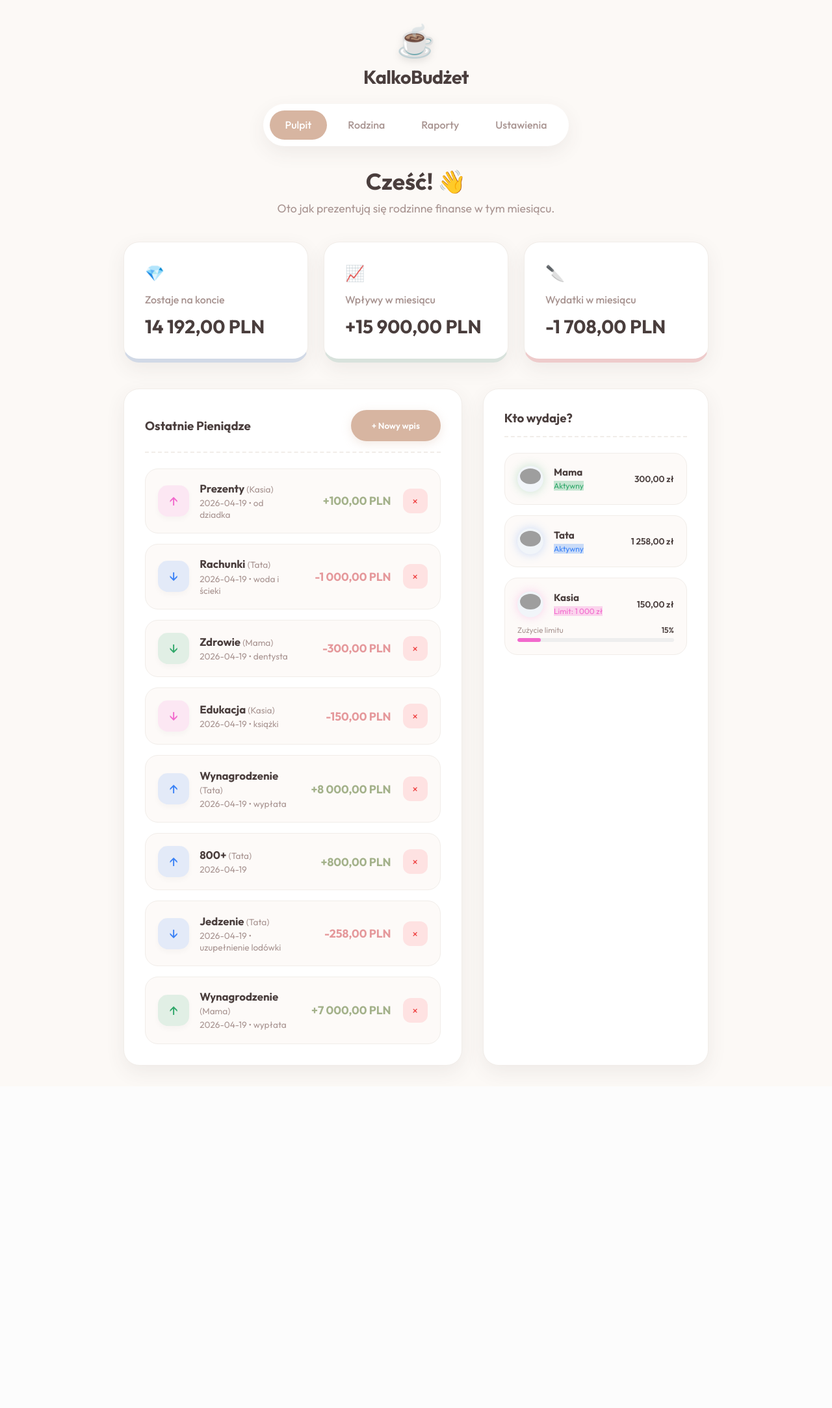
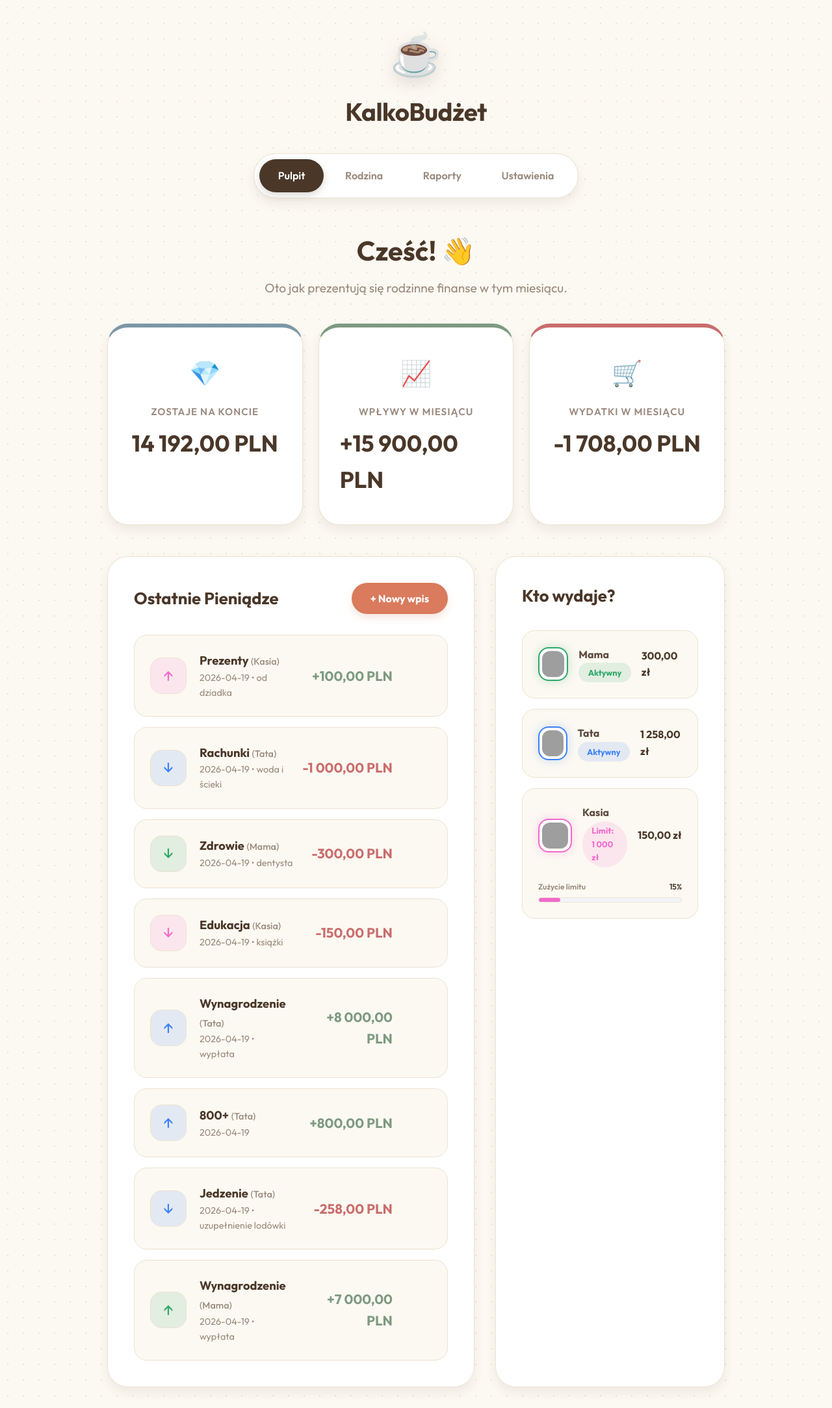
Before and after one commit to emmilcia/kalkulatorbudzetu, a PHP site: page / in a window 1280 px wide. Shown: the whole page at 65% size. Before the commit the page ends 1652 px from the top, so only its background shows below. Run offline with PHP 8.4, Linux system fonts and the light colour scheme; data comes from the database, SQL or seed files in the repository; grey boxes are pictures that could not be loaded.

Commit message:
wstepny koncowy css

```diff
--- a/index.php
+++ b/index.php
@@ -82,19 +82,16 @@ $transactions = $stmt->fetchAll(PDO::FETCH_ASSOC);
                     <div class="card-icon">💎</div>
                     <h3>Zostaje na koncie</h3>
                     <p class="amount"><?= $balance ?> PLN</p>
-                    <div class="card-glow"></div>
                 </div>
                 <div class="card glass-effect gradient-green">
                     <div class="card-icon">📈</div>
                     <h3>Wpływy w miesiącu</h3>
                     <p class="amount">+<?= $income ?> PLN</p>
-                    <div class="card-glow"></div>
                 </div>
                 <div class="card glass-effect gradient-red">
-                    <div class="card-icon">🔪</div>
+                    <div class="card-icon">🛒</div>
                     <h3>Wydatki w miesiącu</h3>
                     <p class="amount">-<?= $expense ?> PLN</p>
-                    <div class="card-glow"></div>
                 </div>
             </div>
 
@@ -149,28 +146,28 @@ $transactions = $stmt->fetchAll(PDO::FETCH_ASSOC);
                             ?>
                             <div class="user-card" style="flex-direction: column; align-items: flex-start; gap: 0.8rem;">
                                 <div style="display: flex; align-items: center; gap: 1rem; width: 100%;">
-                                    <div class="user-avatar" style="border-color: <?= htmlspecialchars($u['color']) ?>; box-shadow: 0 0 15px <?= htmlspecialchars($u['color']) ?>44; background-color: #f1f5f9; width: 40px; height: 40px; flex-shrink: 0;">
+                                     <div class="user-avatar" style="border-color: <?= htmlspecialchars($u['color']) ?>; box-shadow: 0 0 15px <?= htmlspecialchars($u['color']) ?>44;">
                                         <img src="https://robohash.org/<?= urlencode($u['avatar'] ?? 'cat1') ?>.png?set=set4&size=150x150" alt="<?= htmlspecialchars($u['name']) ?>">
                                     </div>
                                     <div class="user-info" style="flex: 1;">
-                                        <h4 style="font-size: 0.95rem;"><?= htmlspecialchars($u['name']) ?></h4>
-                                        <span class="user-badge" style="background-color: <?= htmlspecialchars($u['color']) ?>44; color: <?= htmlspecialchars($u['color']) ?>; font-size: 0.75rem;">
+                                        <h4><?= htmlspecialchars($u['name']) ?></h4>
+                                        <span class="user-badge" style="background-color: <?= htmlspecialchars($u['color']) ?>22; color: <?= htmlspecialchars($u['color']) ?>;">
                                             <?= $showLimit ? 'Limit: '.number_format($userLimit, 0, ',', ' ').' zł' : 'Aktywny' ?>
                                         </span>
                                     </div>
-                                    <div style="font-size: 0.85rem; font-weight: 600;">
+                                    <div style="font-weight: 800; color: var(--primary);">
                                         <?= number_format($userSpent, 2, ',', ' ') ?> zł
                                     </div>
                                 </div>
 
                                 <?php if ($showLimit): ?>
-                                    <div style="width: 100%;">
-                                        <div style="display: flex; justify-content: space-between; font-size: 0.75rem; margin-bottom: 0.3rem; color: var(--text-secondary);">
+                                    <div style="width: 100%; margin-top: 0.5rem;">
+                                        <div style="display: flex; justify-content: space-between; font-size: 0.75rem; margin-bottom: 0.4rem; color: var(--text-muted); font-weight: 600;">
                                             <span>Zużycie limitu</span>
-                                            <span style="font-weight: 600; color: <?= $percent > 90 ? 'var(--red-color)' : 'var(--text-primary)' ?>;"><?= $percent ?>%</span>
+                                            <span style="color: <?= $percent > 90 ? 'var(--error)' : 'var(--primary)' ?>;"><?= $percent ?>%</span>
                                         </div>
-                                        <div style="width: 100%; height: 6px; background: #eee; border-radius: 10px; overflow: hidden;">
-                                            <div style="width: <?= $percent ?>%; height: 100%; background: <?= $percent > 90 ? 'var(--red-color)' : htmlspecialchars($u['color']) ?>; border-radius: 10px; transition: width 0.5s ease;"></div>
+                                        <div style="width: 100%; height: 8px; background: #f1f5f9; border-radius: 10px; overflow: hidden; border: 1px solid var(--border);">
+                                            <div style="width: <?= $percent ?>%; height: 100%; background: <?= $percent > 90 ? 'var(--error)' : htmlspecialchars($u['color']) ?>; border-radius: 10px; transition: width 1s cubic-bezier(0.34, 1.56, 0.64, 1);"></div>
                                         </div>
                                     </div>
                                 <?php endif; ?>
--- a/style.css
+++ b/style.css
@@ -1,17 +1,34 @@
 :root {
-    --bg-color: #fcf9f6;
-    --paper-color: #ffffff;
-    --text-primary: #4a3e3d;
-    --text-secondary: #a89491;
-    --accent-color: #d7b5a1;
-    --accent-hover: #c4a18e;
-    --green-color: #a3b18a;
-    --red-color: #e5989b;
-    --blue-color: #b8c0cc;
-    --border-color: #f1ede9;
-    --nav-bg: #ffffff;
-    --shadow: 0 10px 30px rgba(74, 62, 61, 0.08);
-    --br: 24px;
+    /* Cozy Warm Palette */
+    --primary: #4a3728;
+    --accent: #d97b5c;
+    --accent-hover: #c66a4d;
+
+    --success: #7e9a82;
+    --error: #c96d6d;
+    --warning: #d9a05c;
+    --info: #7b97a6;
+
+    --bg-color: #fcf9f2;
+    --surface: #ffffff;
+    --surface-glass: rgba(255, 255, 255, 0.8);
+
+    --text-main: #5d4a3e;
+    --text-muted: #9a8a7e;
+
+    --border: #ece2d0;
+
+    /* Soft Cozy Effects */
+    --shadow-sm: 0 2px 4px rgba(74, 55, 40, 0.05);
+    --shadow-md: 0 8px 16px rgba(74, 55, 40, 0.08);
+    --shadow-lg: 0 16px 32px rgba(74, 55, 40, 0.12);
+
+    --br-sm: 12px;
+    --br-md: 20px;
+    --br-lg: 32px;
+    --br-full: 9999px;
+
+    --transition: all 0.4s cubic-bezier(0.23, 1, 0.32, 1);
 }
 
 @import url('https://fonts.googleapis.com/css2?family=Outfit:wght@300;400;500;600;700&display=swap');
@@ -25,21 +42,40 @@
 
 body {
     background-color: var(--bg-color);
-    background-image: radial-gradient(#d7ccc8 0.5px, transparent 0.5px);
-    background-size: 20px 20px;
-    color: var(--text-primary);
+    background-image:
+        radial-gradient(#ece2d0 1px, transparent 1px);
+    background-size: 24px 24px;
+    color: var(--text-main);
     min-height: 100vh;
     padding: 2rem 1rem;
     display: flex;
     justify-content: center;
+    line-height: 1.6;
 }
 
 .app-wrapper {
     width: 100%;
-    max-width: 900px;
+    max-width: 950px;
     display: flex;
     flex-direction: column;
-    gap: 2rem;
+    gap: 3rem;
+    animation: softFade 1s ease-out;
+}
+
+@keyframes softFade {
+    from { opacity: 0; transform: translateY(15px); }
+    to { opacity: 1; transform: translateY(0); }
+}
+
+/* Modal Fix & Utility */
+.hidden { display: none !important; }
+
+/* Glassmorphism Utility */
+.glass-effect {
+    background: var(--surface-glass);
+    backdrop-filter: blur(10px);
+    -webkit-backdrop-filter: blur(10px);
+    border: 2px solid var(--surface);
 }
 
 /* Header & Nav */
@@ -47,8 +83,7 @@ body {
     display: flex;
     flex-direction: column;
     align-items: center;
-    gap: 1.5rem;
-    text-align: center;
+    gap: 2rem;
 }
 
 .logo {
@@ -59,43 +94,46 @@ body {
 }
 
 .logo-icon {
-    font-size: 3rem;
-    filter: drop-shadow(0 4px 6px rgba(0,0,0,0.1));
+    font-size: 4rem;
+    filter: drop-shadow(0 8px 12px rgba(74, 55, 40, 0.15));
 }
 
 .logo h1 {
-    font-size: 1.8rem;
-    font-weight: 700;
+    font-size: 2.4rem;
+    font-weight: 800;
+    color: var(--primary);
     letter-spacing: -0.5px;
 }
 
 .top-nav {
-    background: var(--nav-bg);
-    padding: 0.6rem;
-    border-radius: 50px;
-    box-shadow: var(--shadow);
+    background: var(--surface);
+    padding: 0.5rem;
+    border-radius: var(--br-full);
+    box-shadow: var(--shadow-md);
     display: flex;
-    gap: 0.5rem;
+    gap: 0.25rem;
+    border: 1px solid var(--border);
 }
 
 .top-nav a {
     text-decoration: none;
-    color: var(--text-secondary);
-    padding: 0.8rem 1.5rem;
-    border-radius: 50px;
-    font-weight: 500;
-    transition: all 0.3s ease;
+    color: var(--text-muted);
+    padding: 0.8rem 1.8rem;
+    border-radius: var(--br-full);
+    font-weight: 600;
+    font-size: 1rem;
+    transition: var(--transition);
 }
 
 .top-nav a:hover {
-    color: var(--text-primary);
-    background: #fdfaf8;
+    color: var(--primary);
+    background: var(--bg-color);
 }
 
-.top-nav li.active a,
 .top-nav a.active {
-    background: var(--accent-color);
-    color: white;
+    background: var(--primary);
+    color: #fff;
+    box-shadow: 0 4px 12px rgba(74, 55, 40, 0.2);
 }
 
 /* Main content */
@@ -109,22 +147,23 @@ body {
 }
 
 .greeting {
-    font-size: 2.2rem;
-    font-weight: 700;
+    font-size: 2.6rem;
+    font-weight: 800;
+    color: var(--primary);
     margin-bottom: 0.5rem;
 }
 
 .subtitle {
-    font-size: 1.1rem;
-    color: var(--text-secondary);
+    font-size: 1.2rem;
+    color: var(--text-muted);
 }
 
-/* Cards */
+/* Dashboard Cards */
 .dashboard-cards {
     display: grid;
     grid-template-columns: repeat(3, 1fr);
     gap: 1.5rem;
-    margin-bottom: 2.5rem;
+    margin-bottom: 3rem;
 }
 
 @media (max-width: 768px) {
@@ -132,42 +171,53 @@ body {
 }
 
 .card {
-    background: var(--paper-color);
-    padding: 2rem;
-    border-radius: var(--br);
-    box-shadow: var(--shadow);
+    padding: 2.5rem 2rem;
+    border-radius: var(--br-lg);
     position: relative;
     overflow: hidden;
-    transition: transform 0.3s ease;
-    border: 1px solid var(--border-color);
+    transition: var(--transition);
+    display: flex;
+    flex-direction: column;
+    align-items: center;
+    gap: 0.5rem;
+    background: var(--surface);
+    border: 1px solid var(--border);
+    box-shadow: var(--shadow-md);
 }
 
 .card:hover {
-    transform: translateY(-5px);
+    transform: translateY(-8px);
+    box-shadow: var(--shadow-lg);
 }
 
 .card h3 {
-    font-size: 1rem;
-    font-weight: 500;
-    color: var(--text-secondary);
-    margin-bottom: 0.8rem;
+    font-size: 0.95rem;
+    font-weight: 600;
+    color: var(--text-muted);
+    text-transform: uppercase;
+    letter-spacing: 1px;
 }
 
 .card .amount {
-    font-size: 1.8rem;
-    font-weight: 700;
+    font-size: 2.2rem;
+    font-weight: 800;
+    color: var(--primary);
 }
 
 .card-icon {
-    font-size: 1.5rem;
-    margin-bottom: 1rem;
-    display: inline-block;
+    font-size: 2.4rem;
+    margin-bottom: 0.5rem;
+    opacity: 0.9;
 }
+
+.card.gradient-blue { border-top: 6px solid var(--info); }
+.card.gradient-green { border-top: 6px solid var(--success); }
+.card.gradient-red { border-top: 6px solid var(--error); }
 
 /* Content blocks */
 .content-grid {
     display: grid;
-    grid-template-columns: 1.5fr 1fr;
+    grid-template-columns: 1.6fr 1fr;
     gap: 2rem;
 }
 
@@ -176,41 +226,50 @@ body {
 }
 
 .section-box {
-    background: var(--paper-color);
-    padding: 2rem;
-    border-radius: var(--br);
-    box-shadow: var(--shadow);
-    border: 1px solid var(--border-color);
+    padding: 2.5rem;
+    border-radius: var(--br-lg);
+    background: var(--surface);
+    border: 1px solid var(--border);
+    box-shadow: var(--shadow-md);
 }
 
 .section-header {
-    margin-bottom: 1.5rem;
-    padding-bottom: 1rem;
-    border-bottom: 2px dashed var(--border-color);
+    margin-bottom: 2rem;
     display: flex;
     justify-content: space-between;
     align-items: center;
 }
 
+.section-header h3 {
+    font-size: 1.6rem;
+    font-weight: 700;
+    color: var(--primary);
+}
+
 /* Buttons */
 .btn-primary {
-    background: var(--accent-color);
+    background: var(--accent);
     color: white;
     border: none;
-    padding: 1rem 2rem;
-    border-radius: 50px;
-    font-weight: 600;
+    padding: 0.9rem 1.8rem;
+    border-radius: var(--br-full);
+    font-weight: 700;
+    font-size: 1rem;
     cursor: pointer;
-    transition: all 0.3s ease;
-    box-shadow: 0 4px 15px rgba(215, 181, 161, 0.3);
+    transition: var(--transition);
+    box-shadow: 0 6px 12px rgba(217, 123, 92, 0.2);
+    display: inline-flex;
+    align-items: center;
+    gap: 0.6rem;
 }
 
 .btn-primary:hover {
     background: var(--accent-hover);
-    transform: scale(1.02);
+    transform: scale(1.03);
+    box-shadow: 0 8px 16px rgba(217, 123, 92, 0.3);
 }
 
-.btn-primary.full-width { width: 100%; margin-top: 1rem; }
+.btn-primary.full-width { width: 100%; justify-content: center; padding: 1.2rem; }
 
 /* Lists */
 .transaction-list, .users-list {
@@ -222,132 +281,174 @@ body {
 .transaction-item, .user-card {
     display: flex;
     align-items: center;
-    gap: 1rem;
-    padding: 1.2rem;
-    background: #fdfaf8;
-    border-radius: 20px;
-    border: 1px solid var(--border-color);
+    gap: 1.25rem;
+    padding: 1.5rem;
+    background: var(--bg-color);
+    border-radius: var(--br-md);
+    border: 1px solid var(--border);
+    transition: var(--transition);
+}
+
+.transaction-item:hover, .user-card:hover {
+    background: var(--surface);
+    border-color: var(--accent);
+    box-shadow: var(--shadow-sm);
 }
 
 .t-icon {
-    width: 48px;
-    height: 48px;
-    border-radius: 15px;
+    width: 56px;
+    height: 56px;
+    border-radius: 18px;
     display: flex;
     align-items: center;
     justify-content: center;
-    font-size: 1.4rem;
-    background: white;
-    box-shadow: 0 4px 10px rgba(0,0,0,0.03);
+    font-size: 1.6rem;
+    background: var(--surface);
+    border: 1px solid var(--border);
     flex-shrink: 0;
 }
 
-.t-details {
-    flex: 1;
+.t-details { flex: 1; }
+.t-details h4 { font-size: 1.15rem; font-weight: 700; color: var(--primary); }
+.t-user { color: var(--text-muted); font-weight: 500; font-size: 0.9rem; }
+.t-details p { font-size: 0.9rem; color: var(--text-muted); }
+
+.t-amount {
+    font-weight: 800;
+    font-size: 1.3rem;
+    text-align: right;
 }
 
-.t-details h4 {
-    font-size: 1.05rem;
-    margin-bottom: 0.2rem;
+.t-amount.income { color: var(--success); }
+.t-amount.expense { color: var(--error); }
+
+.delete-form { opacity: 0; transition: var(--transition); }
+.transaction-item:hover .delete-form { opacity: 1; }
+
+/* User specific */
+.user-avatar {
+    width: 52px;
+    height: 52px;
+    border-radius: 16px;
+    overflow: hidden;
+    padding: 4px;
+    border: 2px solid transparent;
+    background: var(--surface);
+}
+.user-avatar img { width: 100%; height: 100%; border-radius: 12px; }
+
+.user-badge {
+    padding: 0.3rem 0.9rem;
+    border-radius: var(--br-full);
+    font-weight: 700;
+    font-size: 0.8rem;
+    display: inline-block;
 }
 
-.t-user {
-    color: var(--text-secondary);
-    font-weight: 400;
-    font-size: 0.85rem;
+/* Forms */
+.form-group { margin-bottom: 1.5rem; }
+.form-group label { display: block; margin-bottom: 0.7rem; font-weight: 700; color: var(--primary); }
+
+input, select {
+    width: 100%;
+    padding: 1.1rem;
+    border-radius: 16px;
+    border: 2px solid var(--border);
+    background: var(--bg-color);
+    font-size: 1rem;
+    font-weight: 500;
+    color: var(--primary);
+    transition: var(--transition);
 }
 
-.t-details p {
-    font-size: 0.85rem;
-    color: var(--text-secondary);
-}
-
-.t-amount {
-    font-weight: 700;
-    font-size: 1.1rem;
-    text-align: right;
-    min-width: 140px;
-    white-space: nowrap;
-}
-
-.delete-form {
-    display: flex;
-    justify-content: flex-end;
-    width: 40px;
-}
-
-.user-avatar {
-    width: 50px;
-    height: 50px;
-    border-radius: 50%;
-    overflow: hidden;
-    background: white;
-    padding: 4px;
-}
-
-.user-avatar img { width: 100%; border-radius: 50%; }
-
-/* Form Elements */
-.form-group { margin-bottom: 1.5rem; }
-.form-group label { display: block; margin-bottom: 0.5rem; font-weight: 600; color: var(--text-primary); }
-input, select {
-    width: 100%;
-    padding: 1rem;
-    border-radius: 15px;
-    border: 2px solid var(--border-color);
-    background: #fdfaf8;
-    font-size: 1rem;
-    transition: all 0.3s ease;
-}
 input:focus, select:focus {
     outline: none;
-    border-color: var(--accent-color);
+    border-color: var(--accent);
     background: white;
+    box-shadow: 0 0 0 5px rgba(217, 123, 92, 0.1);
 }
 
 /* Modals */
 .modal-overlay {
     position: fixed;
     top: 0; left: 0; width: 100%; height: 100%;
-    background: rgba(74, 62, 61, 0.4);
-    backdrop-filter: blur(8px);
+    background: rgba(74, 55, 40, 0.4);
+    backdrop-filter: blur(6px);
     display: flex;
     justify-content: center;
     align-items: center;
     z-index: 1000;
-    padding: 1rem;
-}
-.modal-overlay.hidden { display: none; }
-.modal {
-    background: white;
-    width: 100%;
-    max-width: 500px;
-    padding: 2.5rem;
-    border-radius: var(--br);
-    box-shadow: 0 25px 50px -12px rgba(0,0,0,0.25);
+    padding: 1.5rem;
+    opacity: 0;
+    transition: opacity 0.4s ease;
+    pointer-events: none; /* Block clicks only when visible */
 }
 
-/* UI Colors */
-.t-amount.income { color: var(--green-color); }
-.t-amount.expense { color: var(--red-color); }
-.gradient-blue { border-bottom: 6px solid #d1d9e6; }
-.gradient-green { border-bottom: 6px solid #d8e2dc; }
-.gradient-red { border-bottom: 6px solid #eecbcb; }
+.modal-overlay:not(.hidden) {
+    opacity: 1;
+    pointer-events: auto;
+}
 
-.btn-delete, .btn-edit {
-    width: 38px;
-    height: 38px;
+.modal {
+    background: var(--bg-color);
+    width: 100%;
+    max-width: 550px;
+    padding: 3.5rem;
+    border-radius: var(--br-lg);
+    box-shadow: var(--shadow-lg);
+    transform: translateY(30px);
+    transition: transform 0.5s cubic-bezier(0.175, 0.885, 0.32, 1.275);
+}
+
+.modal-overlay:not(.hidden) .modal {
+    transform: translateY(0);
+}
+
+.modal-header h3 { font-size: 2rem; font-weight: 800; color: var(--primary); }
+.close-btn { font-size: 2.4rem; cursor: pointer; border: none; background: none; color: var(--text-muted); transition: var(--transition); }
+.close-btn:hover { color: var(--error); transform: rotate(90deg); }
+
+.btn-delete {
+    background: #fff;
+    color: var(--error);
+    border: 1px solid var(--border);
+    width: 40px;
+    height: 40px;
     border-radius: 12px;
-    border: none;
     cursor: pointer;
-    font-size: 1rem;
+    font-size: 1.2rem;
     display: flex;
     align-items: center;
     justify-content: center;
-    transition: all 0.2s;
+    transition: var(--transition);
 }
 
-.btn-delete { background: #fee2e2; color: #ef4444; }
-.btn-edit { background: #e0f2fe; color: #0284c7; }
+.btn-delete:hover { background: var(--error); color: white; border-color: var(--error); }
 
-.empty-state { padding: 3rem; text-align: center; }
+.empty-state { padding: 5rem 2rem; text-align: center; }
+.empty-state span { font-size: 5rem; display: block; margin-bottom: 1rem; opacity: 0.3; }
+
+.form-row { display: grid; grid-template-columns: 1fr 1fr; gap: 1.5rem; }
+
+/* Type Toggle Cozy */
+.type-toggle {
+    display: grid;
+    grid-template-columns: 1fr 1fr;
+    gap: 0.75rem;
+    background: var(--border);
+    padding: 0.4rem;
+    border-radius: 18px;
+}
+.type-toggle input { display: none; }
+.type-toggle label {
+    margin-bottom: 0;
+    padding: 0.9rem;
+    text-align: center;
+    border-radius: 14px;
+    cursor: pointer;
+    font-weight: 700;
+    transition: var(--transition);
+    color: var(--text-muted);
+}
+.type-toggle input:checked + label.red { background: var(--error); color: white; }
+.type-toggle input:checked + label.green { background: var(--success); color: white; }
```
Also changed, not shown: members.php (+11 -11 lines), reports.php (+12 -12 lines), settings.php (+29 -18 lines).
